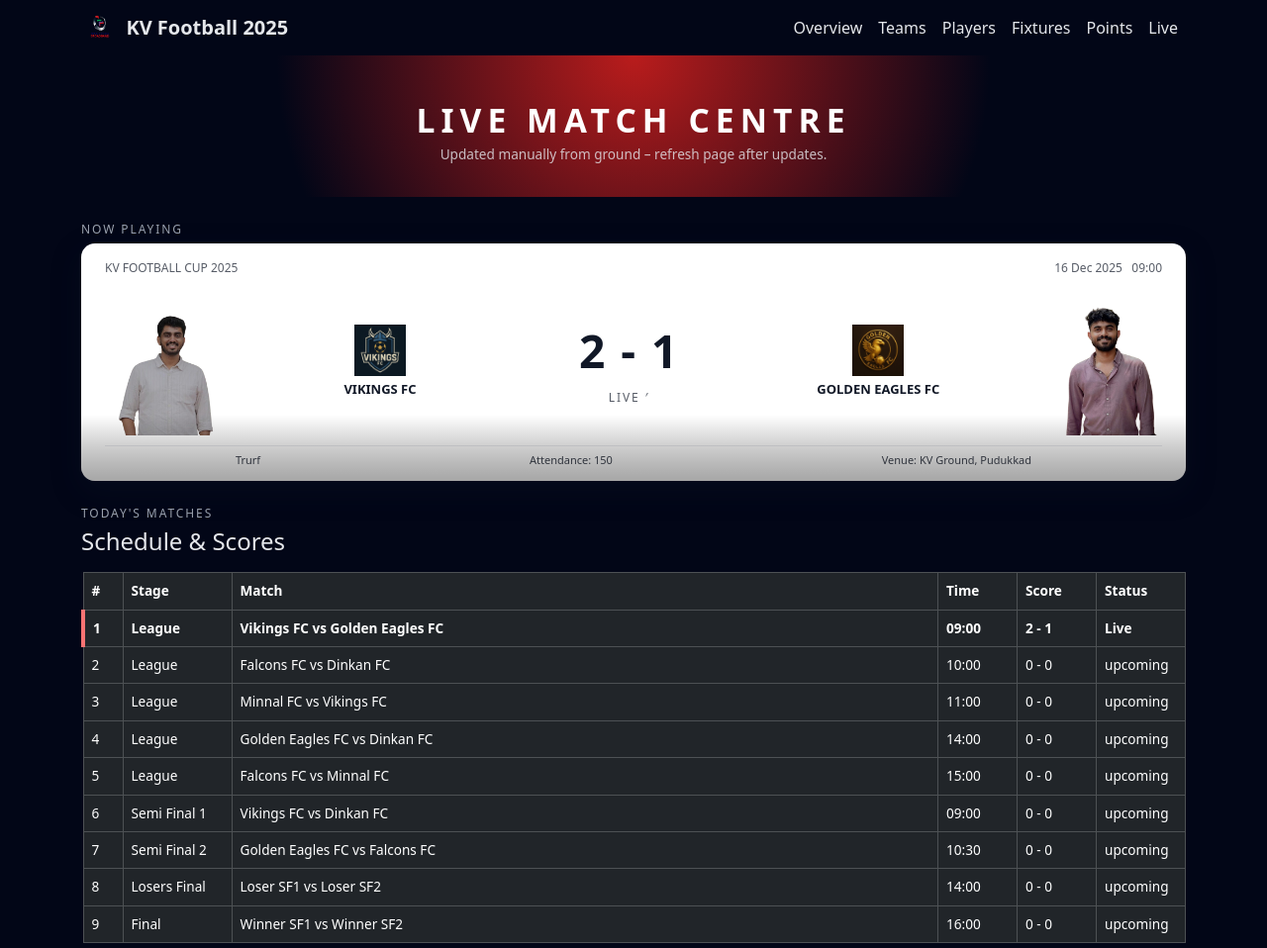
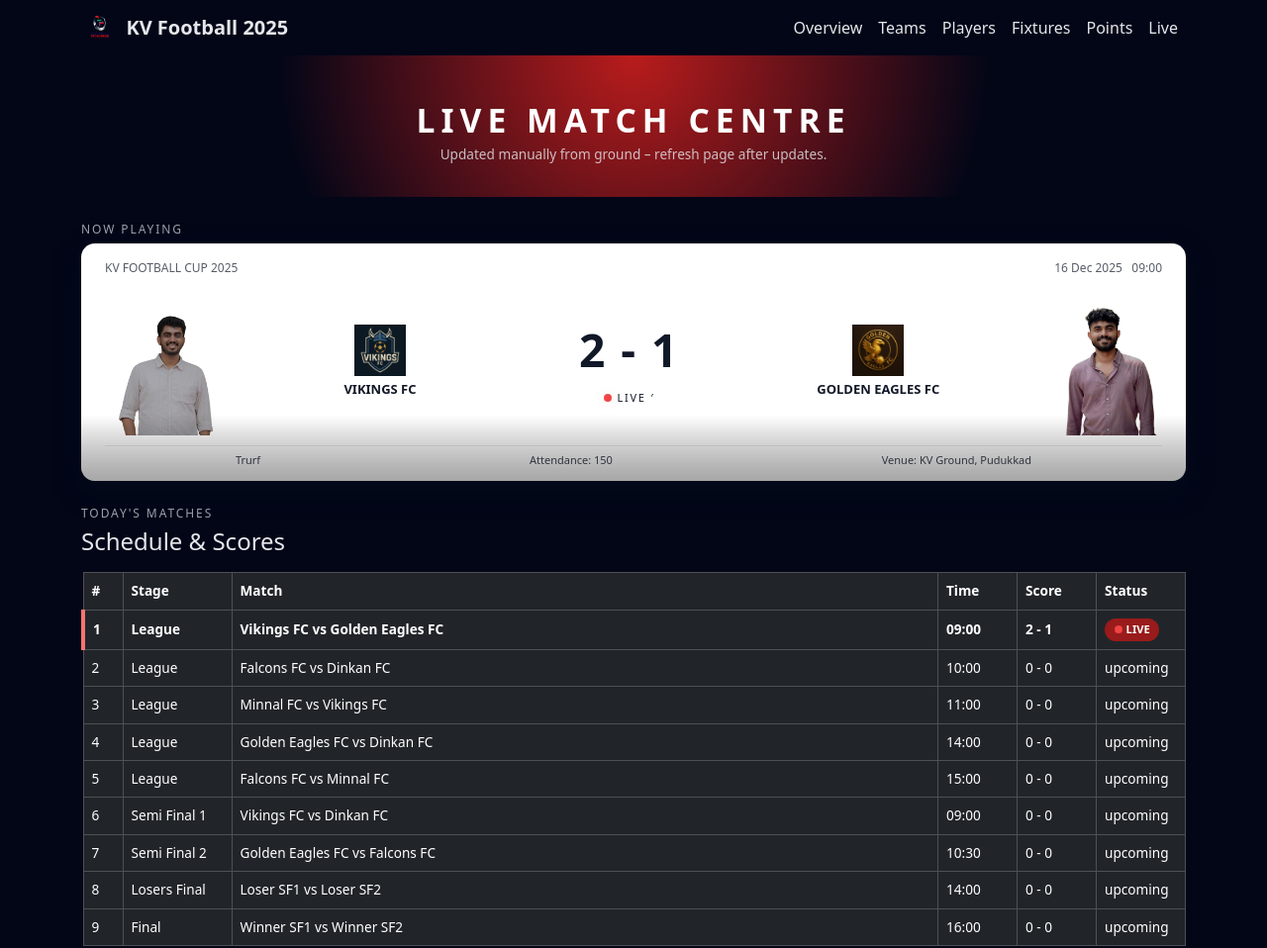
Before and after one commit to justinthoms/keralavision-foodball, a plain HTML site: page live.html in a window 1280 px wide. Shown: the top 958 px of the page at 99% size. Drawn offline with nearby package versions, Linux system fonts and the light colour scheme.

Commit message:
Update live.html

```diff
--- a/live.html
+++ b/live.html
@@ -291,7 +291,7 @@ const matches = [
         time:'09:00',
         homeScore:2,
         awayScore:1,
-        status:'Live',                      // "live" / "upcoming" / "FT"
+        status:'live',                      // "live" / "upcoming" / "FT"
         league:'KV FOOTBALL CUP 2025',
         date:'16 Dec 2025',
         referee:'Trurf',
```
